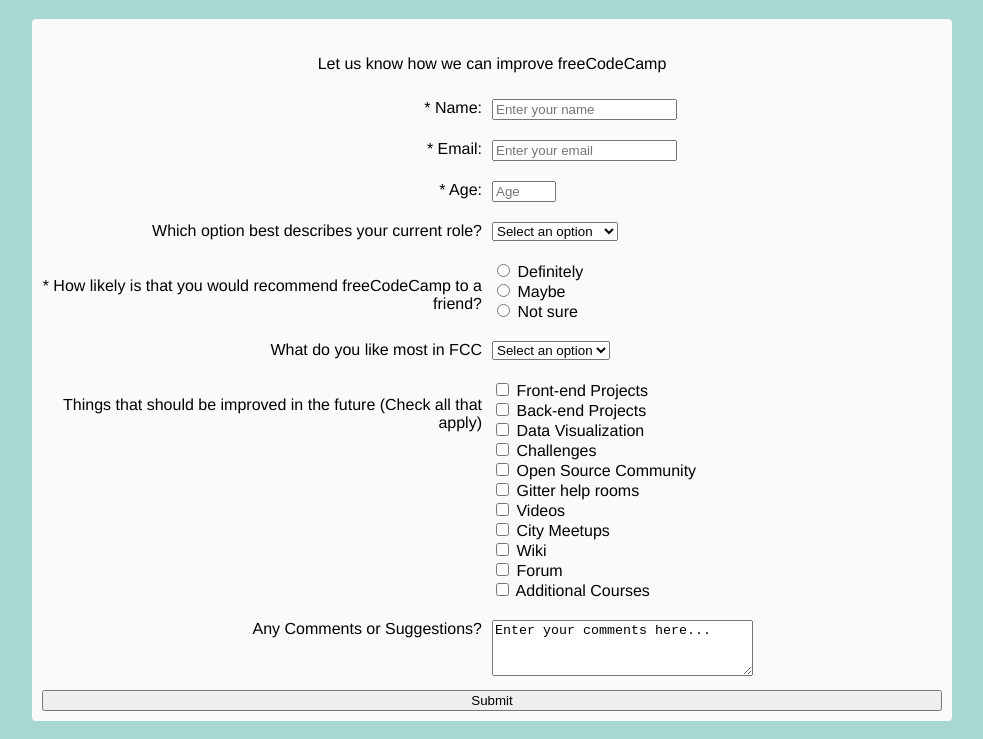
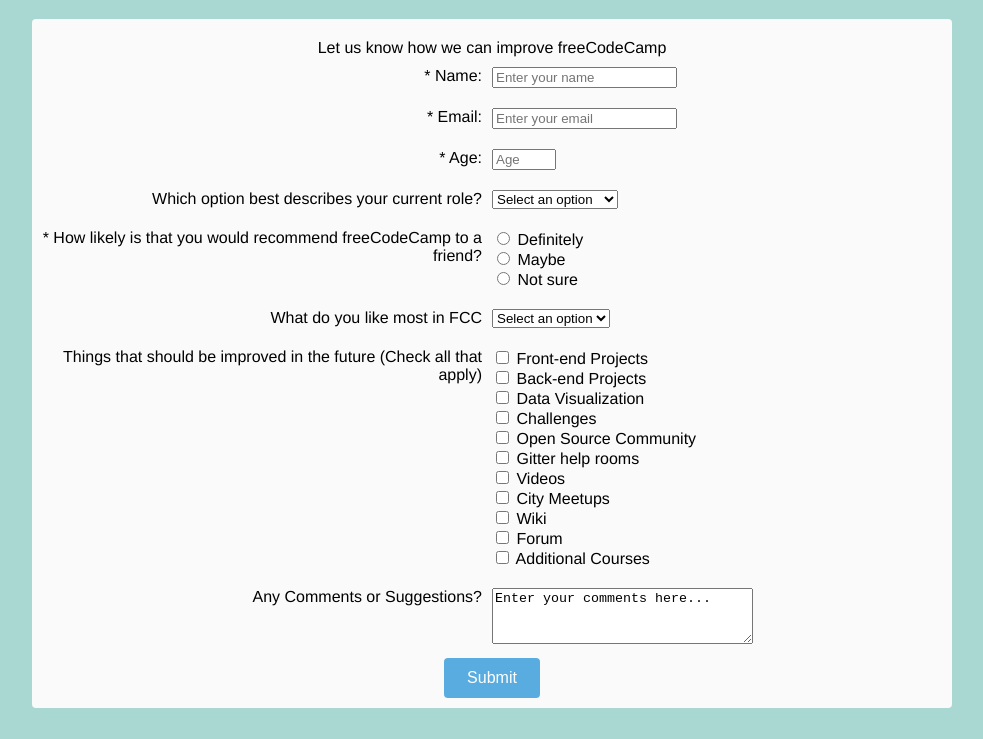
Before and after one commit to arsts/fcc-project-survey-form, a plain HTML site: page index.html in a window 1280 px wide. Shown: the part 61-800 px from the top of the page, without its empty margins (148-1131 px from the left). Drawn offline with Linux system fonts and the light colour scheme.

Commit message:
fixed radio buttons label alignment

```diff
--- a/index.css
+++ b/index.css
@@ -6,6 +6,10 @@
   sans-serif;
   min-width: 320px;
   background-color: #a9d7d1;
+}
+
+p {
+  margin: 0;
 }
 
 #form-container {
@@ -47,3 +51,14 @@
   height: 50px;
   resize: vertical;
 }
+
+#submit {
+  background-color: #59ace0;
+  border-radius: 4px;
+  color: white;
+  font-size: 1em;
+  height: 40px;
+  width: 96px;
+  margin: 0 auto;
+  border: 0px solid;
+}
```
